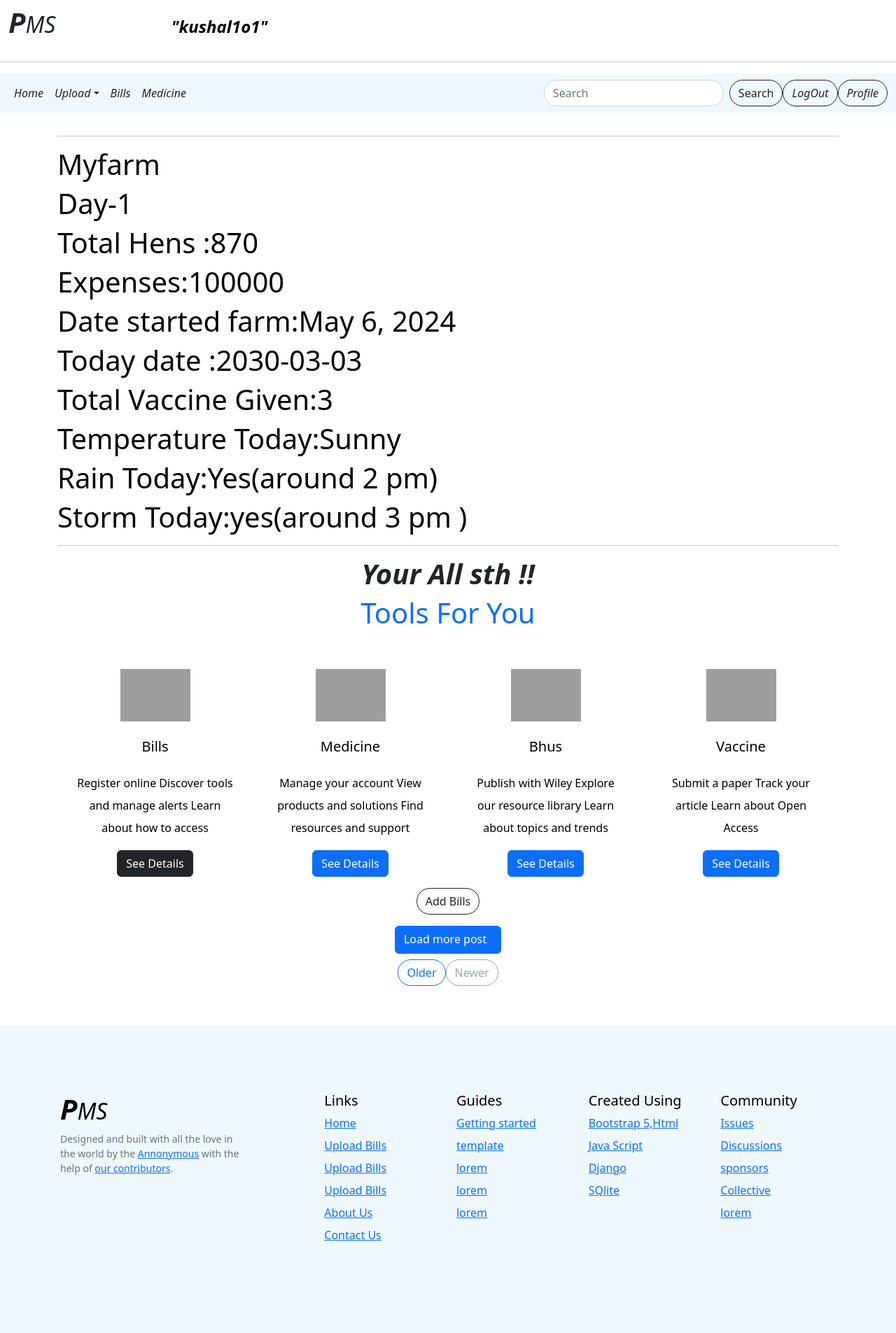
After one commit to kushal1o1/PMS, a Django app: a page that uses PMS/userhome/templates/Base.html in a window 1280 px wide. The commit adds this page. Shown: the whole page at 70% size. Run offline with Django 5.2, Linux system fonts and the light colour scheme; data comes from the database, SQL or seed files in the repository; both versions use the stored data as it was after the commit; parts of the project's set-up code (start-up, migrations or seed data) failed here and were passed over; some libraries are stand-ins or nearby versions; grey boxes are pictures that could not be loaded.

Commit message:
add: user profile section,url route for it

```diff
--- a/PMS/userhome/models.py
+++ b/PMS/userhome/models.py
@@ -3,7 +3,7 @@ from django.contrib.auth.models import User
 # Create your models here.
 class Poultry(models.Model):
     user = models.ForeignKey(User, on_delete=models.CASCADE)
-    poultryName=models.CharField(max_length=20)
+    poultryName=models.CharField(max_length=20,unique=True)
     totalChicken=models.IntegerField()
     startDate=models.DateField(auto_now_add=True)
 
--- a/PMS/userhome/templates/Base.html
+++ b/PMS/userhome/templates/Base.html
@@ -82,9 +82,9 @@
             <ul class="dropdown-menu" style="background-color:aliceblue;font-style: oblique;">
 
 
-              <p class="text-center" ><button class="btn btn-outline-dark rounded-pill  "  data-bs-toggle="modal" data-bs-target="#addarticle">Add Bill</button></p>
+              <p class="text-center" ><button class="btn btn-outline-dark rounded-pill  "  data-bs-toggle="modal" data-bs-target="#addimg">Add Bill</button></p>
               <hr class="dropdown-divider">
-              <p class="text-center"><button class="btn btn-outline-dark rounded-pill " data-bs-toggle="modal" data-bs-target="#addquote">Add Vaccine</button></p>
+              <p class="text-center"><button class="btn btn-outline-dark rounded-pill " data-bs-toggle="modal" data-bs-target="#addimg">Add Vaccine</button></p>
               <hr class="dropdown-divider">
               <p class="text-center"><button class="btn btn-outline-dark rounded-pill " data-bs-toggle="modal" data-bs-target="#addimg">Add images</button></p>
 
@@ -128,17 +128,16 @@
   <div class="modal-dialog">
     <div class="modal-content">
       <div class="modal-header">
-        <h1 class="modal-title fs-5" id="staticBackdropLabel">Upload your QuotesImage</h1>
+        <h1 class="modal-title fs-5" id="staticBackdropLabel">Upload your Bill Image</h1>
         <button type="button" class="btn-close" data-bs-dismiss="modal" aria-label="Close"></button>
       </div>
       <div class="modal-body">
-
+        {% load static%}
       <form method="post" name="form" action="submit_bill/" enctype="multipart/form-data">
       {% csrf_token %}
         <div class="d-flex justify-content-center">
-          <img  id="preview1" src='{%static "images/defaultquote.jpg"%}' class="bd-placeholder-img  bg-primary"
-          width="100%" height="400px" aria-label="Placeholder: 140x140"  preserveAspectRatio="xMidYMid slice"
-          focusable="false" _mstaria-label="310609" _mstHash="27" style="direction: ltr;" >
+          <img  id="preview" src='' class="bd-placeholder-img  bg-primary"
+          width="100%" height="400px"  >
         </div>
 
       <div class="mb-3">
@@ -155,6 +154,15 @@
         <input type="checkbox" class="btn-check" id="btncheck3" autocomplete="off">
         <label class="btn btn-outline-primary" for="btncheck3">Vaccine</label>
       </div>
+
+      <div class="mb-3">
+        <label for="exampleInputtotalChickenFeed" class="form-label" autocomplete="off">Total ChickenFeed</label>
+        <input type="number" class="form-control" id="exampleInputtotalChickenFeed" aria-describedby="Help" name="totalChickenFeed">
+             </div>
+             <div class="mb-3">
+              <label for="exampleInputtotalMedicine" class="form-label" autocomplete="off">Total Medicine</label>
+              <input type="number" class="form-control" id="exampleInputtotalMedicine" aria-describedby="Help" name="totalMedicine"  >
+                   </div>
       <div class="mb-3">
         <label for="exampleInputtotal" class="form-label" autocomplete="off">Total</label>
         <input type="number" class="form-control" id="exampleInputtotal" aria-describedby="Help" name="total" placeholder="RS." required>
@@ -169,6 +177,30 @@
       </div>
     </div>
   </div>
+  <script>
+
+
+    function previewImage(event) {
+
+        const input = event.target;
+        const preview = document.getElementById('preview');
+
+        const file = input.files[0];
+
+        if (file) {
+
+            const reader = new FileReader();
+
+            reader.onload = function (e) {
+                preview.src = e.target.result;
+            };
+           reader.readAsDataURL(file);
+        } else {
+            preview.src = '';
+        }
+    }
+    </script>
+
 
 
 
@@ -187,11 +219,11 @@
 
       <div class="mb-3">
         <label for="exampleFormControlTextarea1" class="form-label">Farm Name</label>
-        <input type="text" class="form-control" id="exampleFormControlTextarea1" rows="8" name="farmname" autocomplete="off"></input>
+        <input type="text" pattern="[^\s]+" class="form-control" id="exampleFormControlTextarea1" rows="8" name="farmname" autocomplete="off" placeholder="No spaces" required></input>
       </div>
       <div class="mb-3">
         <label for="exampleFormControlTextarea2" class="form-label">Total Chickens</label>
-        <input type="number" class="form-control" id="exampleFormControlTextarea2" rows="8" name="Total" autocomplete="off"></input>
+        <input type="number" class="form-control" id="exampleFormControlTextarea2" rows="8" name="Total" autocomplete="off" required></input>
       </div>
       <div class="mb-3">
         <label for="exampleFormControlTextarea3" class="form-label">Date</label>
@@ -219,7 +251,7 @@
       <div class="row">
         <div class="col-lg-3 mb-3">
 
-                  <h2 class="d-inline-block me-5" style="font-style: oblique;"> <span class="fs-1 fw-bolder">Q</span>uotes<br></h2>
+                  <h2 class="d-inline-block me-5" style="font-style: oblique;"> <span class="fs-1 fw-bolder">P</span>MS<br></h2>
 
 
           <ul class="list-unstyled small text-muted">
@@ -232,9 +264,9 @@
           <h5>Links</h5>
           <ul class="list-unstyled">
             <li class="mb-2"><a href=".">Home</a>
-            <li class="mb-2"><a href="#">Upload Videos</a>
-            <li class="mb-2"><a href="#">Upload Images</a>
-            <li class="mb-2"><a href="#">Upload Quotes</a>
+            <li class="mb-2"><a href="#">Upload Bills</a>
+            <li class="mb-2"><a href="#">Upload Bills</a>
+            <li class="mb-2"><a href="#">Upload Bills</a>
             <li class="mb-2"><a href="aboutUs">About Us</a>
             <li class="mb-2"><a href="contactUs">Contact Us</a>
 
--- /dev/null
+++ b/PMS/userhome/templates/profile.html
@@ -0,0 +1,135 @@
+{% extends 'Base.html' %}
+{%block tittle%}PMS Home{%endblock%}
+{%block loginout%}LogOut{%endblock%}
+{% block mainContent%}
+{%load static%}
+<hr class="text-dark">
+<div class=" ">
+    <h1 class="">{{parm.poultryName}}</h1>
+
+
+    <h1 class="">Day-1</h1>
+    <h1 class="">Total Hens :{{parm.totalChicken}}</h1>
+    <h1 class="">Expenses:100000</h1>
+    <h1 class="">Date started farm:{{parm.startDate}}</h1>
+    <h1 class="">Today date :2030-03-03</h1>
+    <h1 class="">Total Vaccine Given:3</h1>
+    <h1 class="">Temperature Today:Sunny</h1>
+    <h1 class="">Rain Today:Yes(around 2 pm)</h1>
+    <h1 class="">Storm Today:yes(around 3 pm )</h1>
+</div>
+
+
+
+
+
+
+
+
+
+  <hr class="text-dark">
+<h1 class="text-center fw-bold    text-dark" style="font-style:oblique;">Your All sth !!</h1>
+{% for parm in parms %}
+<h1>{{parm.user_id}}</h1>
+<h1>{{parm.user}}</h1>
+
+<h1>{{parm.poultryName}}</h1>
+<h1>{{parm.totalChicken}}</h1>
+<h1>{{parm.startDate}}</h1>
+<p class="text-center"><a href="profile/{{parm.poultryName}}" type="button" class=" btn btn-outline-dark rounded-pill text-center" >See Details</a></p>
+
+<hr class="text-dark">
+{% endfor%}
+
+  <script>
+
+
+    function previewImage(event) {
+
+        const input = event.target;
+        const preview = document.getElementById(preview1);
+
+        const file = input.files[0];
+
+        if (file) {
+
+            const reader = new FileReader();
+
+            reader.onload = function (e) {
+                preview.src = e.target.result;
+            };
+           reader.readAsDataURL(file);
+        } else {
+            preview.src = '';
+        }
+    }
+    </script>
+
+
+
+
+
+
+
+
+      <section>
+
+        <div class="container">
+          <div class="row justify-content-center">
+            <div class="col-auto mb-5 mb-md-7">
+              <h1 class="fw-semi-bold text-primary">Tools <span class="text-1100">For You</span></h1>
+            </div>
+          </div>
+          <div class="row">
+            <div class="col-sm-6 col-lg-3 mb-4 mb-lg-0 text-center">
+              <div class="px-0 px-lg-3">
+                <img class="img-fluid mb-4" src="assets/img/gallery/librarian.png" width="100" alt="...">
+                <h3 class="h5 mb-4 font-base">Bills</h3>
+                <p class="lh-lg">Register online Discover tools and manage alerts Learn about how to access</p>
+                <p class="text-center"><a href="profile/{{parm.poultryName}}" type="button" class=" btn btn-dark  text-center " >See Details</a></p>
+
+              </div>
+            </div>
+            <div class="col-sm-6 col-lg-3 mb-4 mb-lg-0 text-center">
+              <div class="px-0 px-lg-3"><img class="img-fluid mb-4" src="assets/img/gallery/librarian.png" width="100" alt="...">
+                <h3 class="h5 mb-4 font-base">Medicine</h3>
+                <p class="lh-lg">Manage your account View products and solutions Find resources and support</p>
+                 <p class="text-center"><a href="profile/{{parm.poultryName}}" type="button" class=" btn btn-primary  text-center" >See Details</a></p>
+
+              </div>
+            </div>
+            <div class="col-sm-6 col-lg-3 mb-4 mb-lg-0 text-center">
+              <div class="px-0 px-lg-3"><img class="img-fluid mb-4" src="assets/img/gallery/societies.png" width="100" alt="...">
+                <h3 class="h5 mb-4 font-base">Bhus</h3>
+                <p class="lh-lg">Publish with Wiley Explore our resource library Learn about topics and trends</p>
+                 <p class="text-center"><a href="profile/{{parm.poultryName}}" type="button" class=" btn btn-primary  text-center" >See Details</a></p>
+
+              </div>
+            </div>
+            <div class="col-sm-6 col-lg-3 mb-4 mb-lg-0 text-center">
+              <div class="px-0 px-lg-3"><img class="img-fluid mb-4" src="assets/img/gallery/authors.png" width="100" alt="...">
+                <h3 class="h5 mb-4 font-base">Vaccine</h3>
+                <p class="lh-lg">Submit a paper Track your article Learn about Open Access</p>
+                 <p class="text-center"><a href="profile/{{parm.poultryName}}" type="button" class=" btn btn-primary  text-center" >See Details</a></p>
+
+              </div>
+            </div>
+          </div>
+        </div>
+        <!-- end of .container-->
+
+      </section>
+
+      <p class="text-center"><button class="btn btn-outline-dark rounded-pill " data-bs-toggle="modal" data-bs-target="#addimg">Add Bills</button></p>
+
+
+
+
+<div class="d-flex align-items-center justify-content-around  text-dark"> <button type="button" class="btn btn-primary">Load more post <i
+  class="bi bi-arrow-down-circle ms-2 align-middle"></i></button></div>
+<!-- for new old post -->
+<nav class="blog-pagination d-flex justify-content-center  text-dark" aria-label="Pagination">
+  <a class="btn btn-outline-primary rounded-pill my-2" href="#">Older</a>
+  <a class="btn btn-outline-secondary rounded-pill disabled my-2">Newer</a>
+</nav>
+{%endblock%}
--- a/PMS/userhome/urls.py
+++ b/PMS/userhome/urls.py
@@ -9,7 +9,7 @@ urlpatterns = [
     # path('mainpage/<int:user_id>/contactUs',views.contactUs,name='contactus'),
     # path('mainpage/<int:user_id>/aboutUs',views.aboutUs,name='aboutus'),
 
-    # path('mainpage/<int:user_id>/profile',views.profile,name='profile'),
+    path('mainpage/<int:user_id>/profile/<str:poultryName>',views.profile,name='profile'),
     path('mainpage/<int:user_id>/', views.userHome, name='mainpage'),
     path('mainpage/<int:user_id>/submit_detail/', views.submit_detail, name='submit_detail'),
 
--- a/PMS/userhome/views.py
+++ b/PMS/userhome/views.py
@@ -41,3 +41,7 @@ def submit_detail(request,user_id):
             )
 
     return redirect('userhome:mainpage', user_id=user_id)
+
+def profile(request,user_id,poultryName):
+    poultry_info = Poultry.objects.filter(user_id=user_id).filter(poultryName=poultryName)
+    return render(request, 'profile.html',{'parm':poultry_info[0]})
```
Also changed, not shown: PMS/userhome/templates/mainpage.html (+5 -2 lines), PMS/db.sqlite3, PMS/userhome/migrations/0004_alter_poultry_poultryname.py (added).
